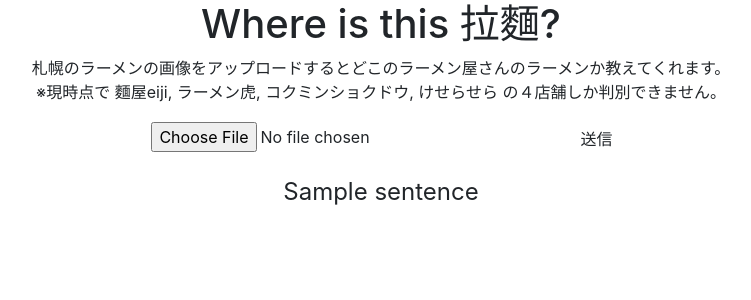
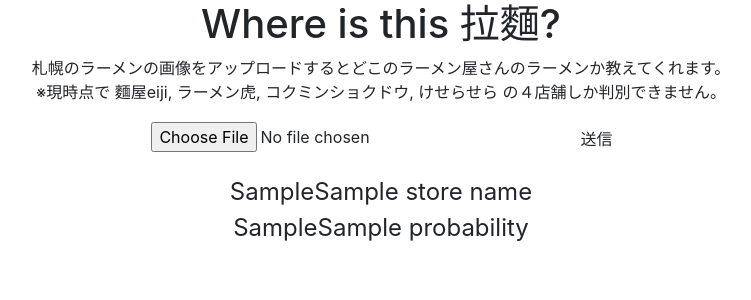
Before and after one commit to okayu8/ramen-sapporo, a Flask app: template templates/main.html in a window 1280 px wide. Shown: the top 300 px of the page, without its empty margins (259-1010 px from the left). Run offline with Flask 2, Linux system fonts and the light colour scheme; the template is opened without the code that fills it: most values are stand-ins (such as "Sample title", 1, 10 or a date in 2020); some libraries are stand-ins or nearby versions.

Commit message:
able to Judgment

```diff
--- a/application.py
+++ b/application.py
@@ -21,9 +21,14 @@ def allowed_file(filename):
         filename.rsplit('.', 1)[1] in ALLOWED_EXTENSIONS
 
 
-def getHitStore(stores):
-    print(stores)
-    return
+def get_store_name(store):
+    store_name = store['tagName']
+    return store_name
+
+
+def get_probability(store):
+    probability = store['probability']
+    return probability
 
 # '/' にget, postアクセスでhome()を通る
 @app.route('/', methods=['POST', 'GET'])
@@ -61,14 +66,15 @@ def home():
                 data = response.read()
                 conn.close()
                 stores = json.loads(data)
-                getHitStore(stores['predictions'])
-                print(stores)
+                store_name = get_store_name(stores['predictions'][0])
+                probability = get_probability(stores['predictions'][0])
             except Exception as e:
                 # print("[Errno {0}] {1}".format(e.errno, e.strerror))
                 print(e)
 
             # total = count_word(text)
-            return render_template('main.html', sentence=data)
+            return render_template('main.html', sentence1='多分このお店でしょう。->', store_name=store_name,
+                                   sentence2='確率：', probability=probability, )
 
         else:
             return ''' <p>'png', 'jpg', 'gif' 以外のファイルはダメなんで</p> '''
--- a/templates/main.html
+++ b/templates/main.html
@@ -23,7 +23,13 @@
                 <input type="submit" value="送信" class="btn">
             </form>
         </div>
-        <font size="5">{{ sentence }}</font>
+        <div>
+            <font size="5">{{ sentence1 }}{{ store_name }}</font>
+        </div>
+        <div>
+            <font size="5">{{ sentence2 }}{{ probability }}</font>
+        </div>
+
     </center>
 
 </body>
```
